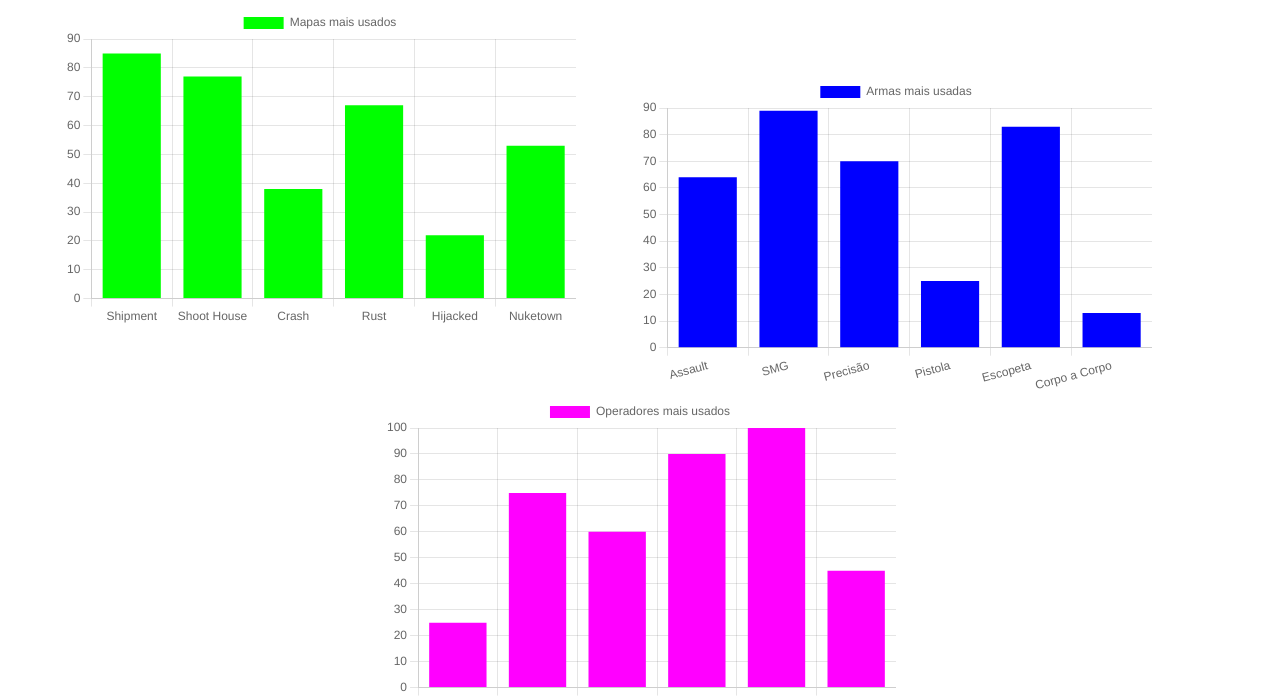
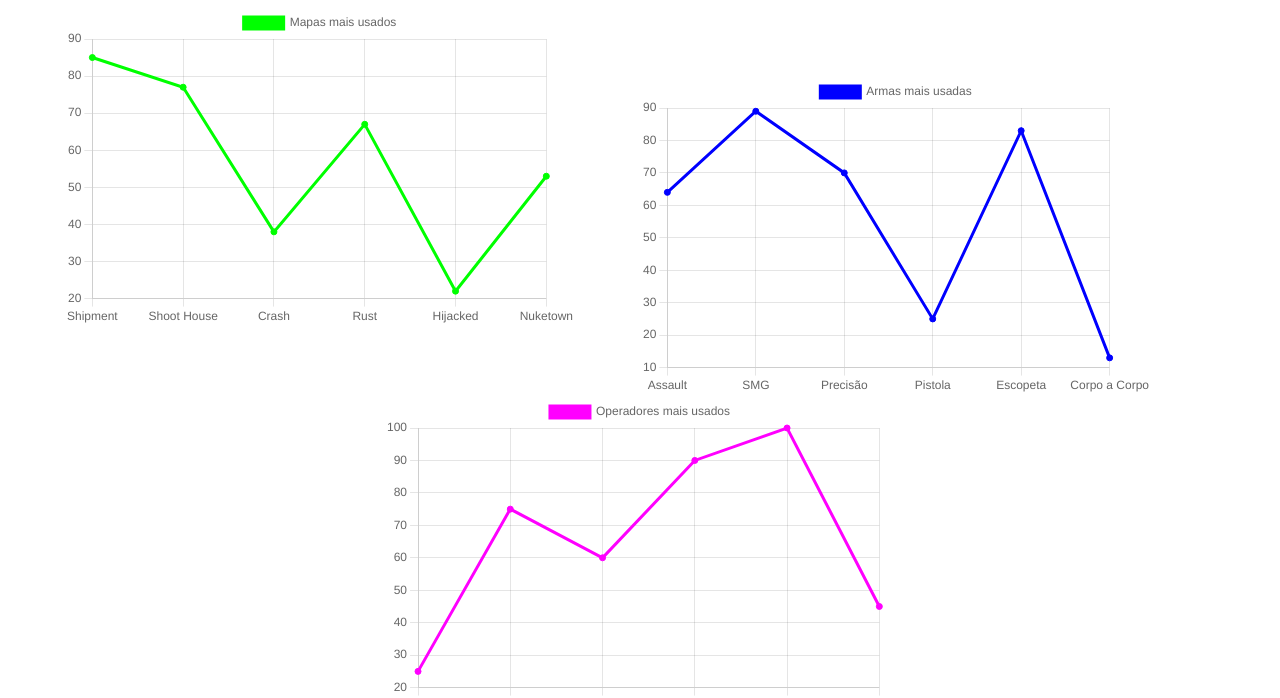
Before and after one commit to llucasbonfim/projeto-individual, a website: page site/public/dashboard/dashboard.html in a window 1280 px wide. Shown: the part 117-815 px from the top of the page. Drawn offline with nearby package versions, Linux system fonts and the light colour scheme; files whose address does not match are found by name.

Commit message:
atualizando dashboard

```diff
--- a/site/public/dashboard/dashboard.html
+++ b/site/public/dashboard/dashboard.html
@@ -131,19 +131,19 @@
 
     };
     const config1 = {
-      type: 'bar',
+      type: 'line',
       data: data,
       options: {}
     };
 
     const config2 = {
-      type: 'bar',
+      type: 'line',
       data: data2,
       options: {}
     };
 
     const config3 = {
-      type: 'bar',
+      type: 'line',
       data: data3,
       options: {}
     };
```
